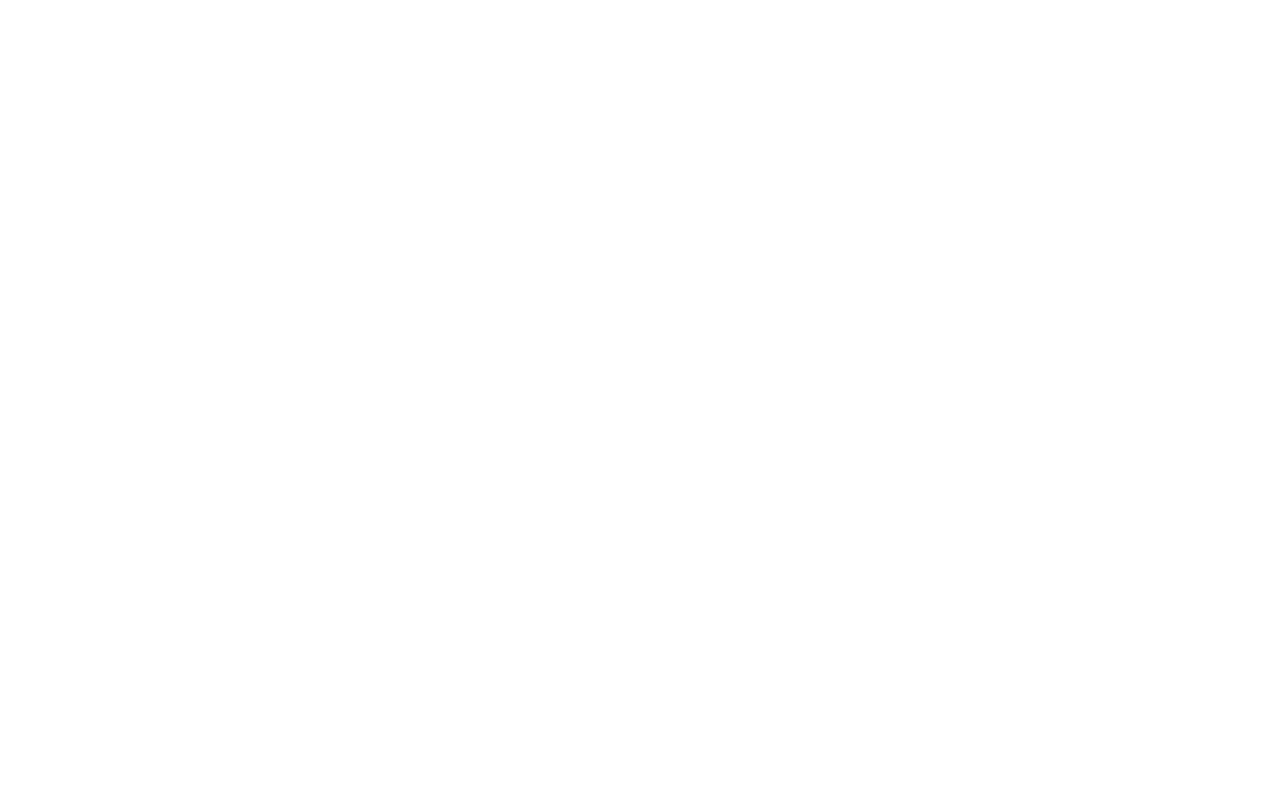
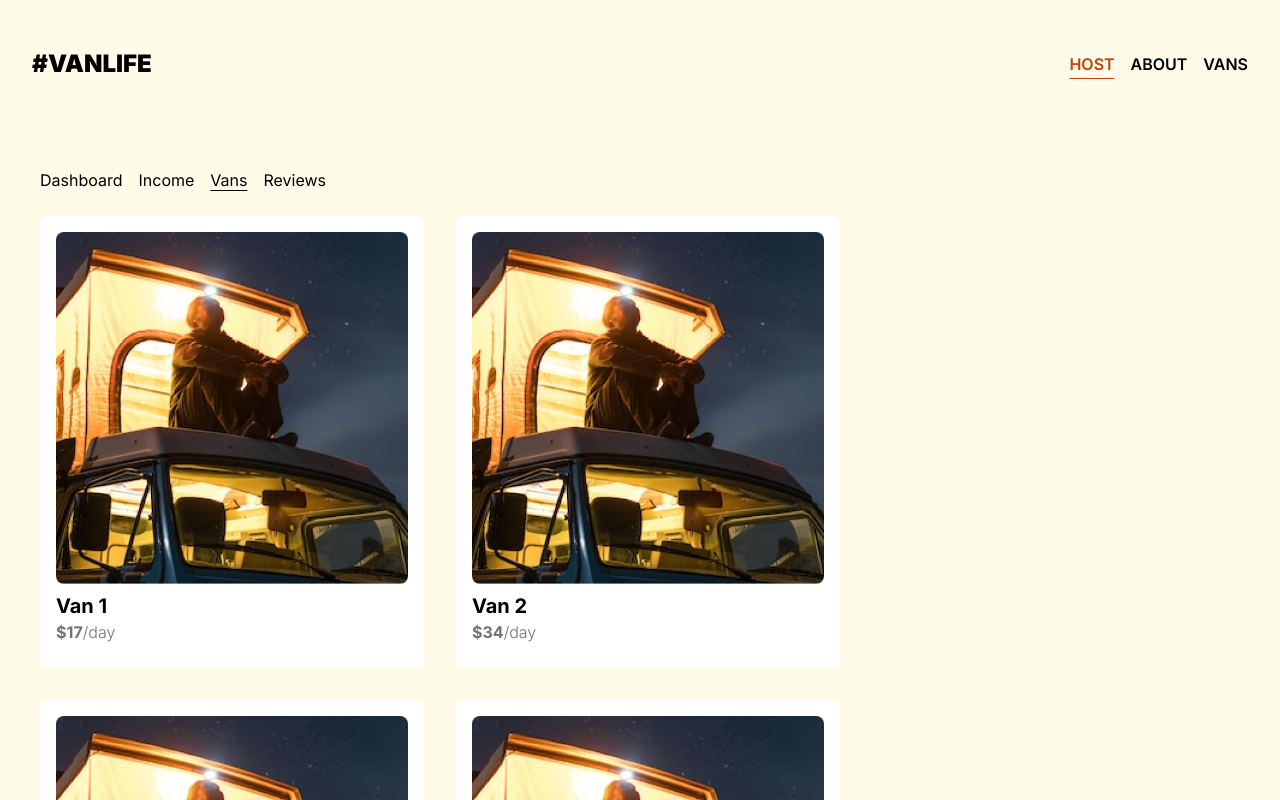
Before and after one commit to munergenis/van-life, a React (Vite) app: page /host/vans in a window 1280 px wide. Before the commit this address had no page. Shown: the top 800 px of the page. Built offline with nearby package versions, Linux system fonts and the light colour scheme; what miragejs would draw is missing.

Commit message:
add VanListItem component

```diff
--- a/package.json
+++ b/package.json
@@ -10,7 +10,7 @@
     "preview": "vite preview"
   },
   "dependencies": {
-    "lucide-react": "^0.436.0",
+    "lucide-react": "^0.437.0",
     "miragejs": "0.2.0-alpha.3",
     "react": "^18.3.1",
     "react-dom": "^18.3.1",
@@ -18,7 +18,7 @@
   },
   "devDependencies": {
     "@eslint/js": "^9.9.1",
-    "@types/react": "^18.3.4",
+    "@types/react": "^18.3.5",
     "@types/react-dom": "^18.3.0",
     "@vitejs/plugin-react-swc": "^3.7.0",
     "autoprefixer": "^10.4.20",
@@ -29,7 +29,7 @@
     "eslint-plugin-tailwindcss": "^3.17.4",
     "globals": "^15.9.0",
     "neostandard": "^0.11.4",
-    "postcss": "^8.4.41",
+    "postcss": "^8.4.42",
     "tailwindcss": "^3.4.10",
     "vite": "^5.4.2"
   }
--- a/src/App.jsx
+++ b/src/App.jsx
@@ -19,6 +19,10 @@
           <Route path='host' element={<Host />}>
             <Route index element={<Host.Dashboard />} />
             <Route path='income' element={<Host.Income />} />
+
+            <Route path='vans' element={<Host.HostVans />} />
+            <Route path='vans/:id' element={<Host.HostVans.HostVanDetails />} />
+
             <Route path='reviews' element={<Host.Reviews />} />
           </Route>
         </Route>
--- /dev/null
+++ b/src/components/VanListItem/VanListItem.jsx
@@ -0,0 +1,30 @@
+import { Link } from 'react-router-dom'
+import testImg from 'assets/img/hero-about-img.png'
+
+const VanListItem = ({ van }) => {
+  return (
+    <li>
+      <Link
+        className='flex h-24 gap-x-4 rounded-lg bg-white p-4 hover:bg-amber-200/65 lg:h-auto lg:max-w-sm lg:flex-col'
+        to={`/host/vans/${van.id}`}
+      >
+        <img
+          className='aspect-square h-full w-auto rounded-lg object-cover'
+          src={testImg}
+          alt='Img'
+        />
+
+        <div className='flex grow flex-col justify-between py-2'>
+          <p className='text-xl font-bold'>
+            {van.name}
+          </p>
+          <p className='font-light text-neutral-500'>
+            <span className='font-bold'>${van.price}</span>
+            /day
+          </p>
+        </div>
+      </Link>
+    </li>
+  )
+}
+export default VanListItem
--- a/src/pages/Host/Host.jsx
+++ b/src/pages/Host/Host.jsx
@@ -4,7 +4,7 @@
   const getNavLinkStyles = ({ isActive }) => `underline-offset-4 ${isActive && 'underline'}`
 
   return (
-    <div className='p-10'>
+    <div className='flex flex-col gap-6 p-10'>
       <nav>
         <ul className='flex gap-4'>
           <li><NavLink className={getNavLinkStyles} to='/host' end>Dashboard</NavLink></li>
--- /dev/null
+++ b/src/pages/Host/HostVans/HostVanDetails.jsx
@@ -0,0 +1,10 @@
+import { useParams } from 'react-router-dom'
+
+const HostVanDetails = () => {
+  const { id } = useParams()
+
+  return (
+    <div>HostVanDetails of Van {id}</div>
+  )
+}
+export default HostVanDetails
--- /dev/null
+++ b/src/pages/Host/HostVans/HostVans.jsx
@@ -0,0 +1,12 @@
+import VanListItem from 'components/VanListItem/VanListItem'
+
+const HostVans = () => {
+  const listItems = Array(4).fill(1).map((item, i) => ({ id: item * (i + 1), name: `Van ${item * (i + 1)}`, price: item * (i + 1) * 17 }))
+
+  return (
+    <ul className='flex flex-col gap-8 lg:flex-row lg:flex-wrap'>
+      {listItems.map(van => <VanListItem van={van} key={van.id} />)}
+    </ul>
+  )
+}
+export default HostVans
--- /dev/null
+++ b/src/pages/Host/HostVans/index.js
@@ -0,0 +1,6 @@
+import HostVans from 'pages/Host/HostVans/HostVans'
+import HostVanDetails from 'pages/Host/HostVans/HostVanDetails'
+
+HostVans.HostVanDetails = HostVanDetails
+
+export default HostVans
--- a/src/pages/Host/index.js
+++ b/src/pages/Host/index.js
@@ -1,10 +1,12 @@
 import Host from 'pages/Host/Host'
 import Dashboard from 'pages/Host/Dashboard'
 import Income from 'pages/Host/Income'
+import HostVans from 'pages/Host/HostVans/index'
 import Reviews from 'pages/Host/Reviews'
 
 Host.Dashboard = Dashboard
 Host.Income = Income
+Host.HostVans = HostVans
 Host.Reviews = Reviews
 
 export default Host
```
Also changed, not shown: 1 other file (tests, documents, lock files or other folders).
